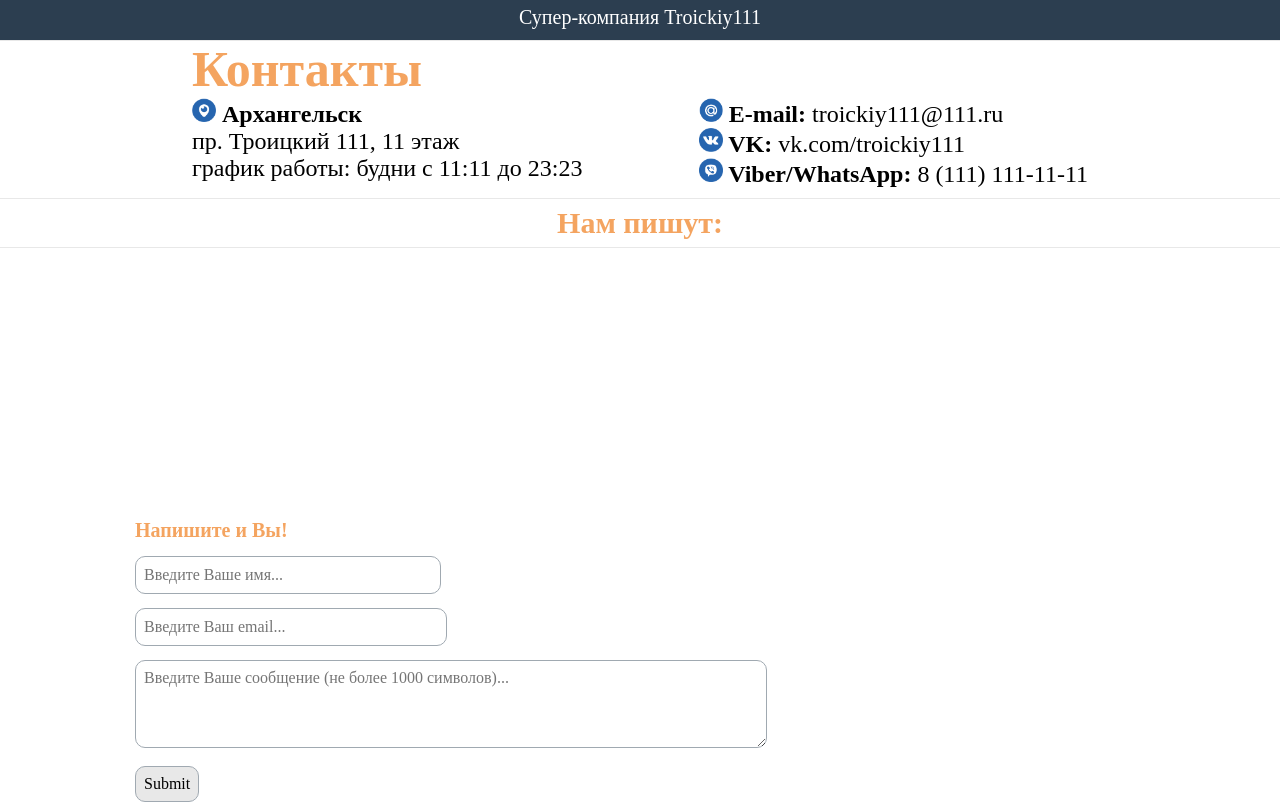
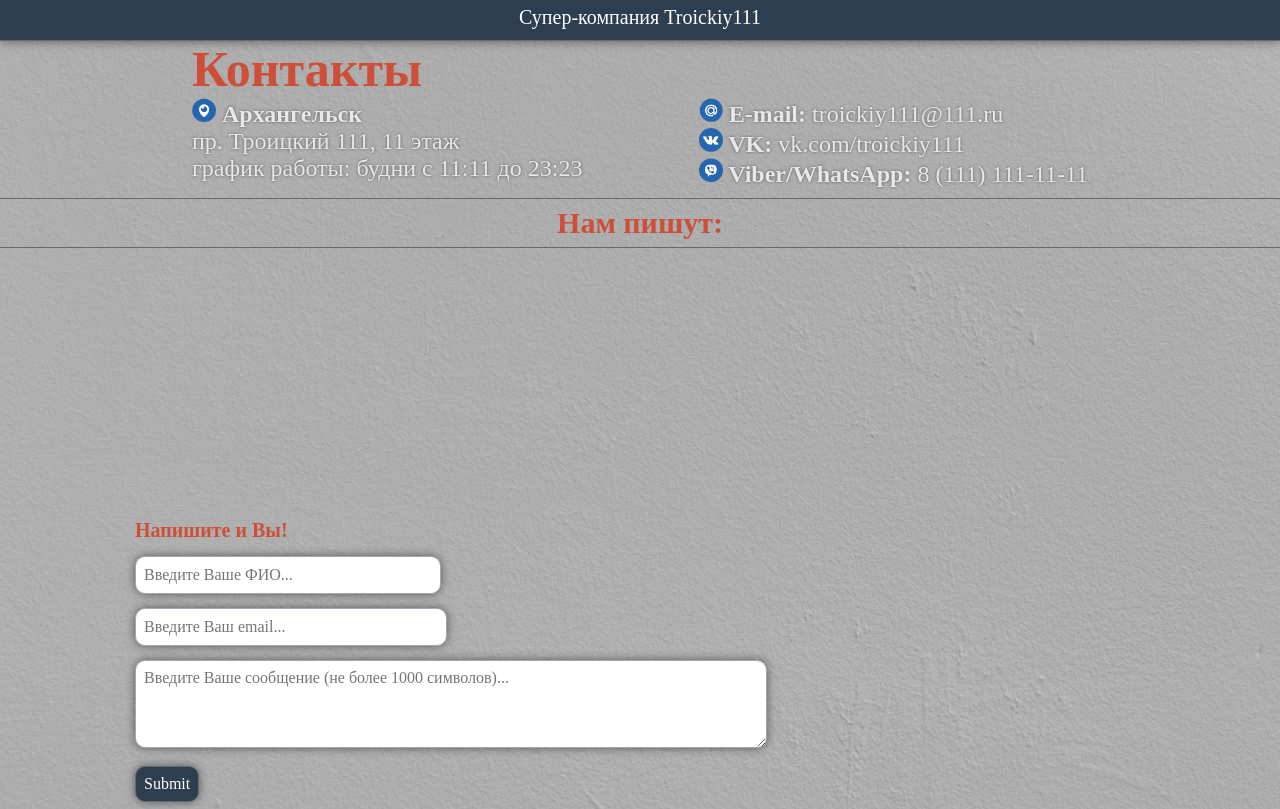
Before and after one commit to balda38/feedback-form, a PHP site: page / in a window 1280 px wide. Run offline with PHP 8.4, Linux system fonts and the light colour scheme; data that the repository does not hold is empty.

Commit message:
change style to so pretty

```diff
--- a/app/views/MessagesView.php
+++ b/app/views/MessagesView.php
@@ -50,7 +50,7 @@
         <div class="form-title">
             Напишите и Вы!
         </div>
-        <input type="text" name="user_name" required maxlength="50" id="name" class="form-input" placeholder="Введите Ваше имя..."/>
+        <input type="text" name="user_name" required maxlength="50" id="name" class="form-input" placeholder="Введите Ваше ФИО..."/>
         <input type="email" name="email" required maxlength="50" id="email" class="form-input" placeholder="Введите Ваш email..."/>
         <textarea type="text" name="message" required maxlength="1000" id="new_message" class="form-input" placeholder="Введите Ваше сообщение (не более 1000 символов)..."></textarea>
         <input type="submit" id="submit_button" class="submit-button"/>
--- a/css/style.css
+++ b/css/style.css
@@ -10,13 +10,18 @@
 
 body{
     margin: 0;
+    background-image: url('../img/background.jpg');
+    background-color: rgba(0,0,0,.2);
+    background-blend-mode: darken;
+    background-size: cover;
 }
 
 .header{
     height: 5vh;
     width: 100%;
-    background-color: #2c3e50;
-    border-bottom: 1px solid #E8E8E8;
+    background-color: #2C3E50;
+    border-bottom: 1px solid #696969;
+    box-shadow: 0 0 10px rgba(0,0,0,0.5);
 }
 .header-title{
     position: relative;
@@ -35,17 +40,19 @@ body{
     margin-right: 15%;
     margin-bottom: 2vh;
     position: absolute;
+    color: #E8E8E8;
     transition: 1.5s;
     animation: fade-in-contacts 1.5s linear;
     animation-fill-mode: both;
 }
 .contacts-title{
-    color: #F4A460;
+    color: #CD4F39;
     font-size: 50px;
     font-weight: bold;
 }
 .contacts-info{
     font-size: 24px;
+    text-shadow: 0 0 3px rgba(0,0,0,0.5);
 }
 .address{
     display: block;
@@ -60,8 +67,8 @@ body{
 .messages-frame{
     width: 100%;
     position: relative;
-    border-bottom: 1px solid #E8E8E8;
-    border-top: 1px solid #E8E8E8;
+    border-bottom: 1px solid #696969;
+    border-top: 1px solid #696969;
     margin-bottom: 1%;
     margin-top: 1%;
     transition: 1.5s;
@@ -71,7 +78,7 @@ body{
     animation-fill-mode: both;
 }
 .messages-frame-title{
-    color: #F4A460;
+    color: #CD4F39;
     font-size: 30px;
     font-weight: bold;
     text-align: center;
@@ -103,8 +110,9 @@ body{
     padding: 5px 10px;
     background: #FFFAF0;
     background: linear-gradient(to top, #FFFFF0, #FFFAF0);
-	border: 1px solid #A0A9B1;
-	border-radius: 6px;
+	border: 1px solid #696969;
+    border-radius: 6px;
+    box-shadow: 0 0 10px rgba(0,0,0,0.5);
 }
 .message-author{
     font-size: 18px;
@@ -125,7 +133,7 @@ body{
 }
 .message{
     margin-top: 15px;
-    font-size: 14px;
+    font-size: 16px;
     text-align: center;
 }
 
@@ -143,7 +151,7 @@ body{
     animation-fill-mode: both;
 }
 .form-title{
-    color: #F4A460;
+    color: #CD4F39;
     font-size: 20px;
     font-weight: bold;
     margin: 7px;
@@ -155,6 +163,7 @@ body{
     margin: 7px;
     padding: .5em;
     font-size: 16px;
+    box-shadow: 0 0 10px rgba(0,0,0,0.5);
 }
 #name{
     width: 45%;
@@ -173,12 +182,14 @@ body{
     margin: 7px;
     padding: .5em;
     font-size: 16px;
-	border: 1px solid #A0A9B1;
+	border: 1px solid #696969;
 	border-radius: 10px;
-	background: #E8E8E8;
+    background-color: #2C3E50;
+    color: #FFFFFF;
     transition: 0.2s;
+    box-shadow: 0 0 10px rgba(0,0,0,0.5);
 }
 .submit-button:hover{
-	background: #CFCFCF;
+	background: #4A708B;
     cursor: pointer;
 }
```
Also changed, not shown: img/background.jpg (added).
